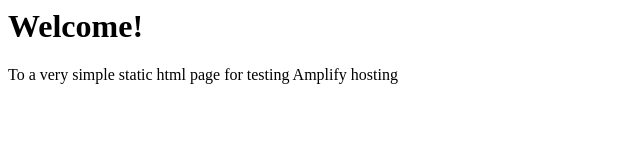
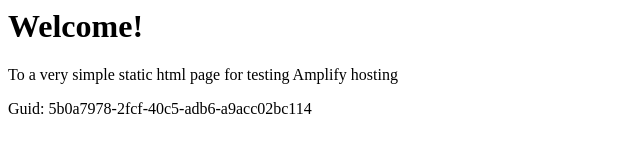
Before and after one commit to aws-aemilia-cmh/Github-PR-Commit-Integration-Test-DoNotTouch-Gith-P5X5MO5I-v1-preprod-us-east-2, a website: page src/index.html in a window 1280 px wide. Shown: the whole page, without its empty margins (0-640 px from the left). Drawn offline with Linux system fonts and the light colour scheme.

Commit message:
commit from integ tests

```diff
--- a/src/index.html
+++ b/src/index.html
@@ -1,3 +1,5 @@
+
+
 <html lang="en">
 
 <head>
@@ -10,6 +12,6 @@
 <body>
     <h1>Welcome!</h1>
     <p>To a very simple static html page for testing Amplify hosting</p>
-</body>
+    <p>Guid: 5b0a7978-2fcf-40c5-adb6-a9acc02bc114</p></body>
 
 </html>
```
